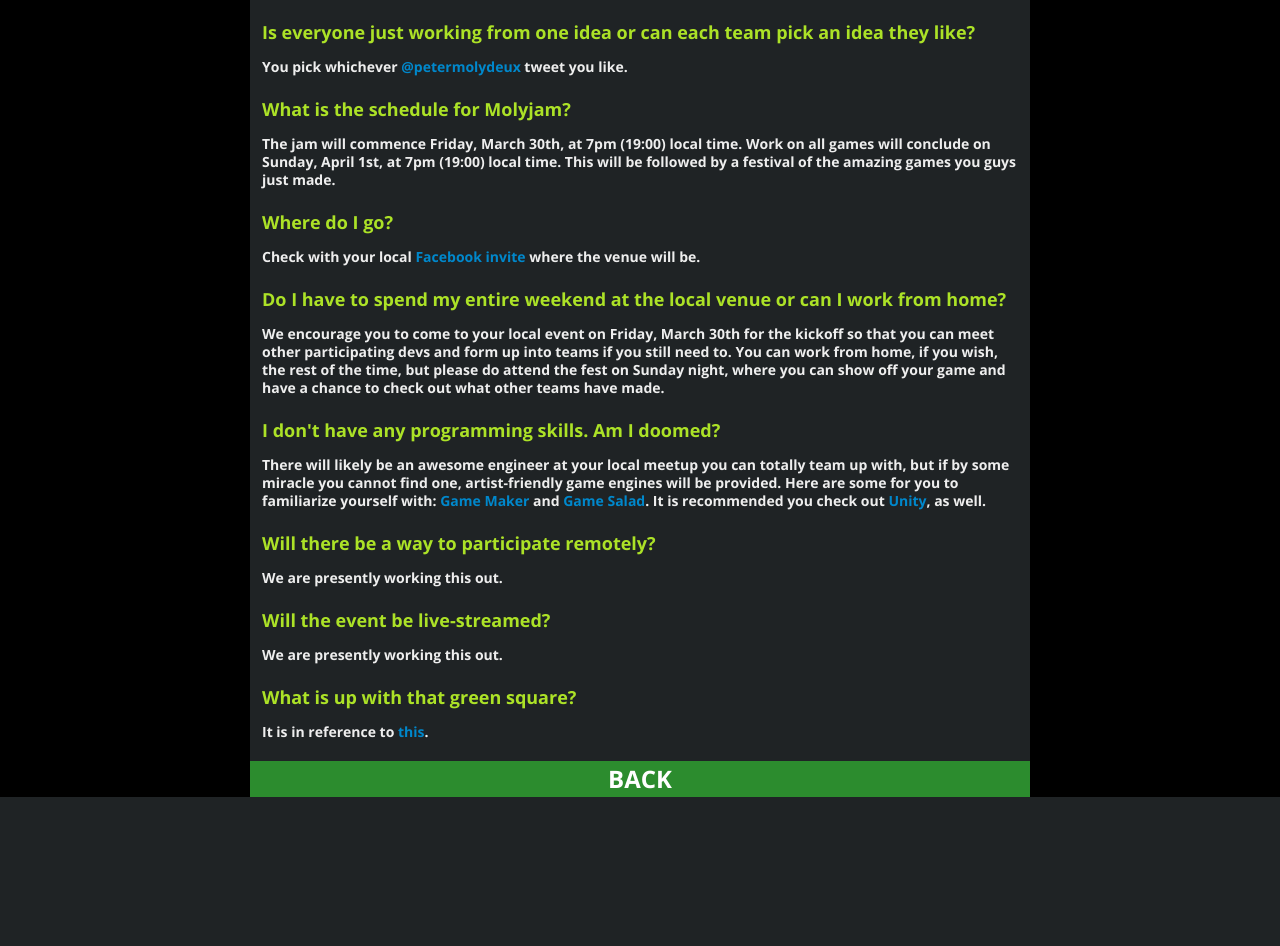
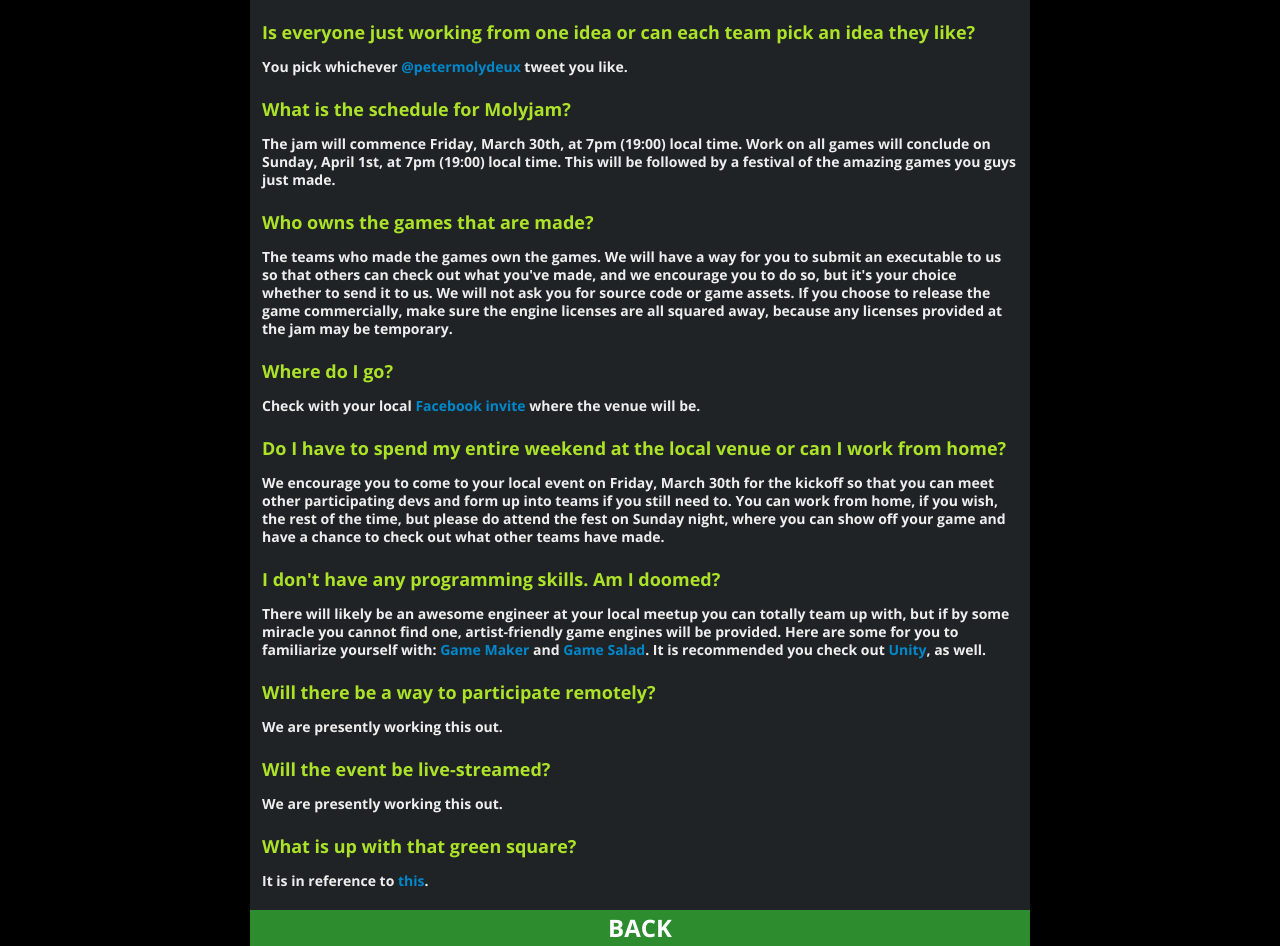
Before and after one commit to tabacco/molydeux, a PHP site: page /news.php in a window 1280 px wide. Shown: the part 859-1805 px from the top of the page. Before the commit the page ends 1656 px from the top, so only its background shows below. Run offline with PHP 8.4, Linux system fonts and the light colour scheme.

Commit message:
Added FAQ
Signed-off-by: Zane W Pickett <sirwolf@frostedwolf.com>

```diff
--- a/news.php
+++ b/news.php
@@ -156,6 +156,20 @@
       <div class="span10 offset1">
         <div style="width: auto; height: auto; padding-top:20px; padding-left: 12px; padding-right: 12px; background-color:#1F2325;">
           <h3 class="green">
+          Who owns the games that are made?
+          </h3>
+        </div>
+      </div>
+      <div class="span10 offset1">
+        <div style="width: auto; height: auto; padding-top:12px; padding-left: 12px; padding-right: 12px; background-color:#1F2325;">
+          <h4>The teams who made the games own the games. We will have a way for you to submit an executable to us so that others can check out what you've made, and we encourage you to do so, but it's your choice whether to send it to us. We will not ask you for source code or game assets. If you choose to release the game commercially, make sure the engine licenses are all squared away, because any licenses provided at the jam may be temporary.</h4>
+        </div>
+      </div>
+    </div>
+    <div class="row">
+      <div class="span10 offset1">
+        <div style="width: auto; height: auto; padding-top:20px; padding-left: 12px; padding-right: 12px; background-color:#1F2325;">
+          <h3 class="green">
           Where do I go?
           </h3>
         </div>
```
